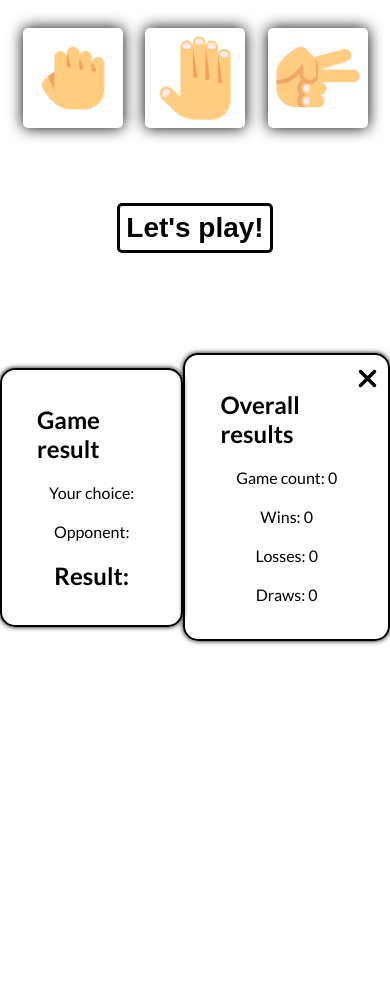
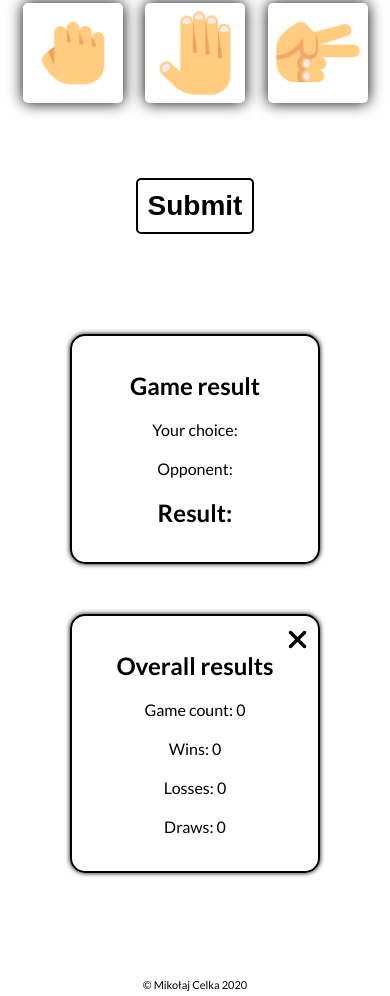
Before and after one commit to Celkowy/rock-paper-scissors, a plain HTML site: page index.html in a window 390 px wide. Shown: the part 283-1279 px from the top of the page. Before the commit the page ends 1024 px from the top, so only its background shows below. Drawn offline with Linux system fonts and the light colour scheme.

Commit message:
ready on mobile

```diff
--- a/index.html
+++ b/index.html
@@ -21,7 +21,7 @@
     </section>
 
 
-    <button class="play">Let's play!</button>
+    <button class="play">Submit</button>
 
 
     <div class="wrapper">
@@ -41,6 +41,8 @@
         <p>Draws: <span class="draws">0</span></p>
       </section>
     </div>
+
+    <footer>&copy; Mikołaj Celka 2020</footer>
   <script src="script.js"></script>
 </body>
 
--- a/style.css
+++ b/style.css
@@ -111,6 +111,13 @@ img {
   border: 2px solid black;
 }
 
+footer {
+  display: block;
+  text-align: center;
+  font-size: 11px;
+  padding: 5px 0;
+}
+
 @media (max-width: 1024px) {
   img {
     width: 125px;
@@ -135,10 +142,10 @@ img {
     top: 10px;
   }
 
-  .overall-results,
+  /* .overall-results,
   .game-results {
     width: auto;
-  }
+  } */
 }
 
 @media (max-width: 640px) {
@@ -150,6 +157,10 @@ img {
     font-size: 18px;
   }
 
+  .pick {
+    margin-top: 75px;
+  }
+
   img {
     width: 100px;
     height: 100px;
@@ -157,6 +168,16 @@ img {
 
   .play {
     width: auto;
-    height: 50px;
+    height: auto;
+    border: 2px solid black;
+    padding: 10px;
+  }
+
+  .wrapper {
+    flex-direction: column;
+  }
+
+  .game-results {
+    margin-bottom: 50px;
   }
 }
```
